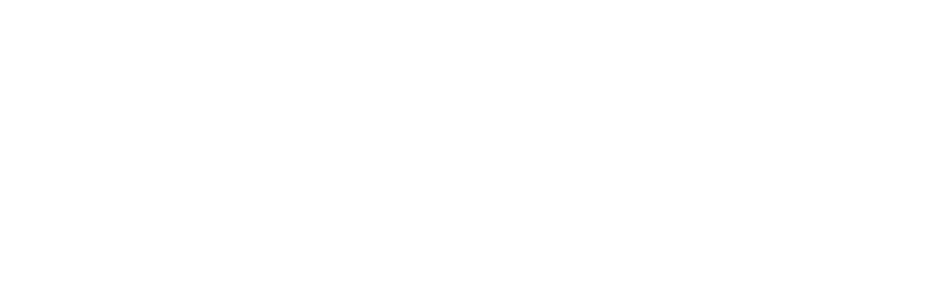
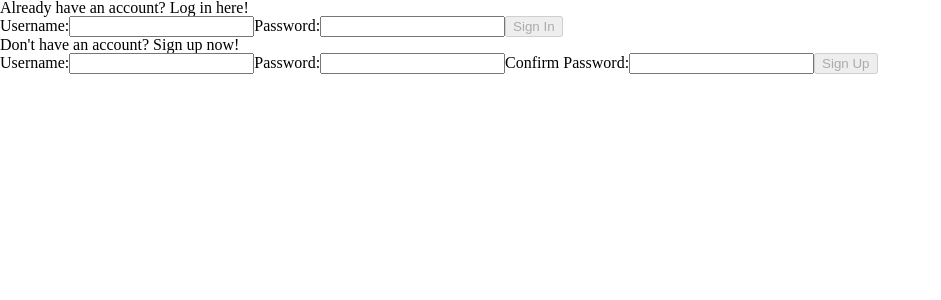
Before and after one commit to ebishiru/dnd-journal, a React (Create React App) app in the folder client/: page /login in a window 1280 px wide. Before the commit this address had no page. Shown: the top 300 px of the page, without its empty margins (0-941 px from the left). Built offline with nearby package versions, Linux system fonts and the light colour scheme.

Commit message:
Added prelim login/sign up FE. need to set up BE

```diff
--- a/client/src/App.js
+++ b/client/src/App.js
@@ -1,6 +1,8 @@
 import { BrowserRouter as Router, Routes, Route, Navigate } from "react-router-dom"
 import Home from "./pages/Home";
+import Login from "./pages/Login";
 import DiceRoller from "./pages/DiceRoller";
+
 
 const App = () => {
 
@@ -8,6 +10,7 @@
         <Router>
             <Routes>
                 <Route path="/" element={<Home />} />
+                <Route path="/login" element={<Login />} />
                 <Route path="/diceroller" element={<DiceRoller />} />
             </Routes>
         </Router>
--- a/client/src/pages/Home/index.js
+++ b/client/src/pages/Home/index.js
@@ -6,8 +6,7 @@
             <p>DND Journal</p>
             <p>Characters</p>
             <p>Campaigns</p>
-            <p>Login</p>
-            <p>Signup</p>
+            <p><Link to={"/login"}>Log In</Link></p>
             <p><Link to={"/diceroller"}>Dice Roller</Link></p>
         </>
     )
--- /dev/null
+++ b/client/src/pages/Login/index.js
@@ -0,0 +1,92 @@
+import { useContext, useState, useEffect } from "react";
+
+const Login = () => {
+    const [ status, setStatus ] = useState("idle");
+    const [ inputUsername, setInputUsername ] = useState("");
+    const [ inputPassword, setInputPassword ] = useState("");
+    const [ errorMessage, setErrorMessage ] = useState(null);
+
+    const [ inputSignUsername, setInputSignUsername ] = useState("");
+    const [ inputSignPassword, setInputSignPassword ] = useState("");
+    const [ inputConfirmPassword, setInputConfirmPassword ] = useState("");
+    const [ errorSignMessage, setErrorSignMessage ] = useState(null);
+
+    const handleLogIn = async (ev) => {
+        ev.preventDefault();
+        setStatus("logging");
+        setErrorMessage(null);
+        const logInData = {
+            username: inputUsername,
+            password: inputPassword
+        }
+        const body = JSON.stringify( logInData );
+        const options = {
+            method: "POST",
+            headers: {
+                "Accept": "application/json",
+                "Content-Type": "application/json"
+            },
+            body
+        }
+        //try fetch & catch
+    }
+
+    const handleSignUp = async (ev) => {
+        ev.preventDefault();
+        setErrorSignMessage(null);
+        //Verify password and confirm password matches on FE.
+        if (inputSignPassword !== inputConfirmPassword) {
+            setErrorSignMessage("Passwords don't match. Please try again")
+            setInputSignPassword("");
+            setInputConfirmPassword("");
+            return;
+        }
+
+        setStatus("logging");
+        const signUpData = {
+            username: inputSignUsername,
+            password: inputSignPassword
+        }
+        const body = JSON.stringify( signUpData );
+        const options = {
+            method: "POST",
+            headers: {
+                "Accept": "application/json",
+                "Content-Type": "application/json"
+            },
+            body
+        }
+        //try fetch & catch
+    }
+
+    return (
+        <>
+            <div>
+                <form onSubmit={handleLogIn} autoComplete="on">
+                    <h2>Already have an account? Log in here!</h2>
+                    <label htmlFor="username">Username:</label>
+                    <input type="text" id="username" value={inputUsername} onChange={(ev)=>{setInputUsername(ev.target.value)}}></input>
+                    <label htmlFor="password">Password:</label>
+                    <input type="password" id="password" value={inputPassword} onChange={(ev)=>{setInputPassword(ev.target.value)}}></input>
+                    <button type="submit" disabled={!inputUsername || !inputPassword || status === "logging"}>Sign In</button>
+                    <p>{errorMessage || ""}</p>
+                </form>
+            </div>
+            <div>
+                <form onSubmit={handleSignUp}>
+                    <h2>Don't have an account? Sign up now!</h2>
+                    <label htmlFor="signUsername">Username:</label>
+                    <input type="text" id="signUsername" value={inputSignUsername} onChange={(ev)=>{setInputSignUsername(ev.target.value)}}></input>
+                    <label htmlFor="signPassword">Password:</label>
+                    <input type="password" id="signPassword" value={inputSignPassword} onChange={(ev)=>{setInputSignPassword(ev.target.value)}}></input>
+                    <label htmlFor="confirmPassword">Confirm Password:</label>
+                    <input type="password" id="confirmPassword" value={inputConfirmPassword} onChange={(ev)=>{setInputConfirmPassword(ev.target.value)}}></input>
+                    <button type="submit" disabled={!inputSignUsername || !inputSignPassword || !inputConfirmPassword || status === "logging"}>Sign Up</button>
+                    <p>{errorSignMessage || ""}</p>
+                </form>
+            </div>
+        </>
+    )
+}
+
+export default Login;
```
